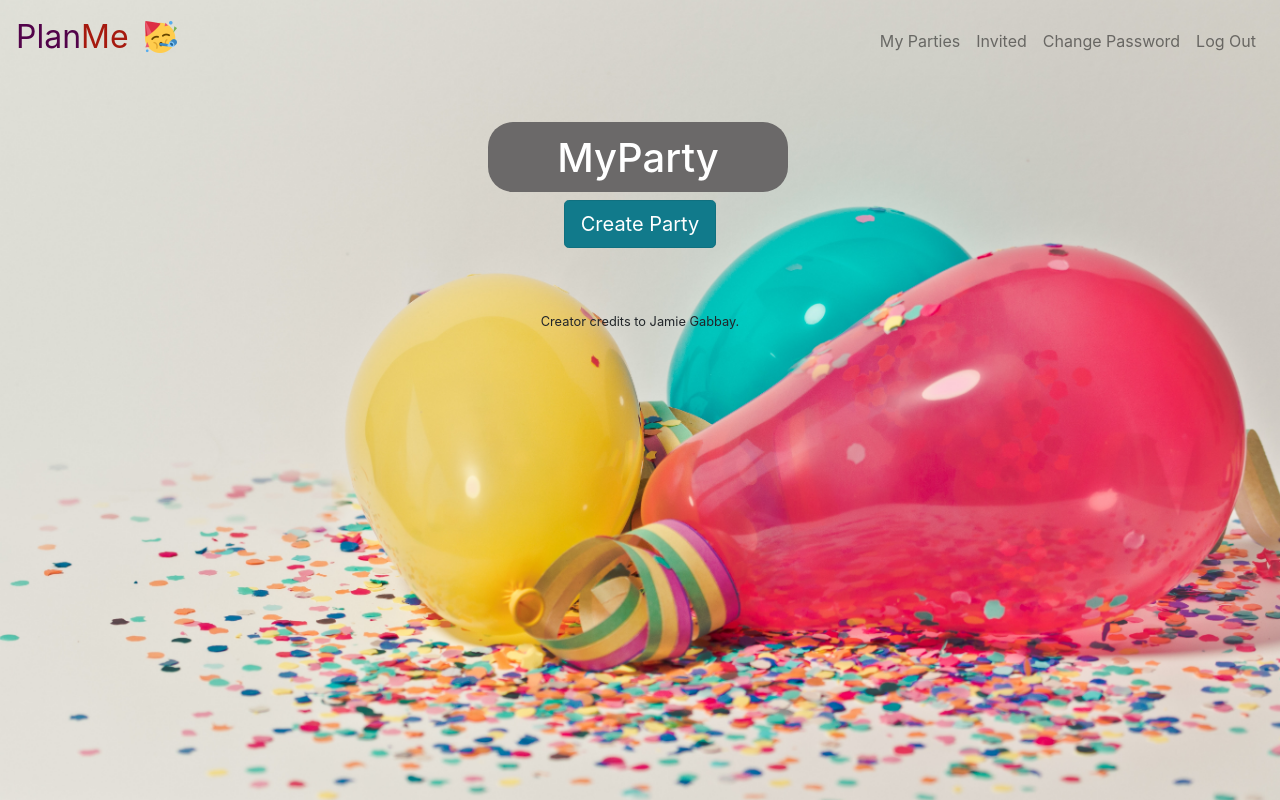
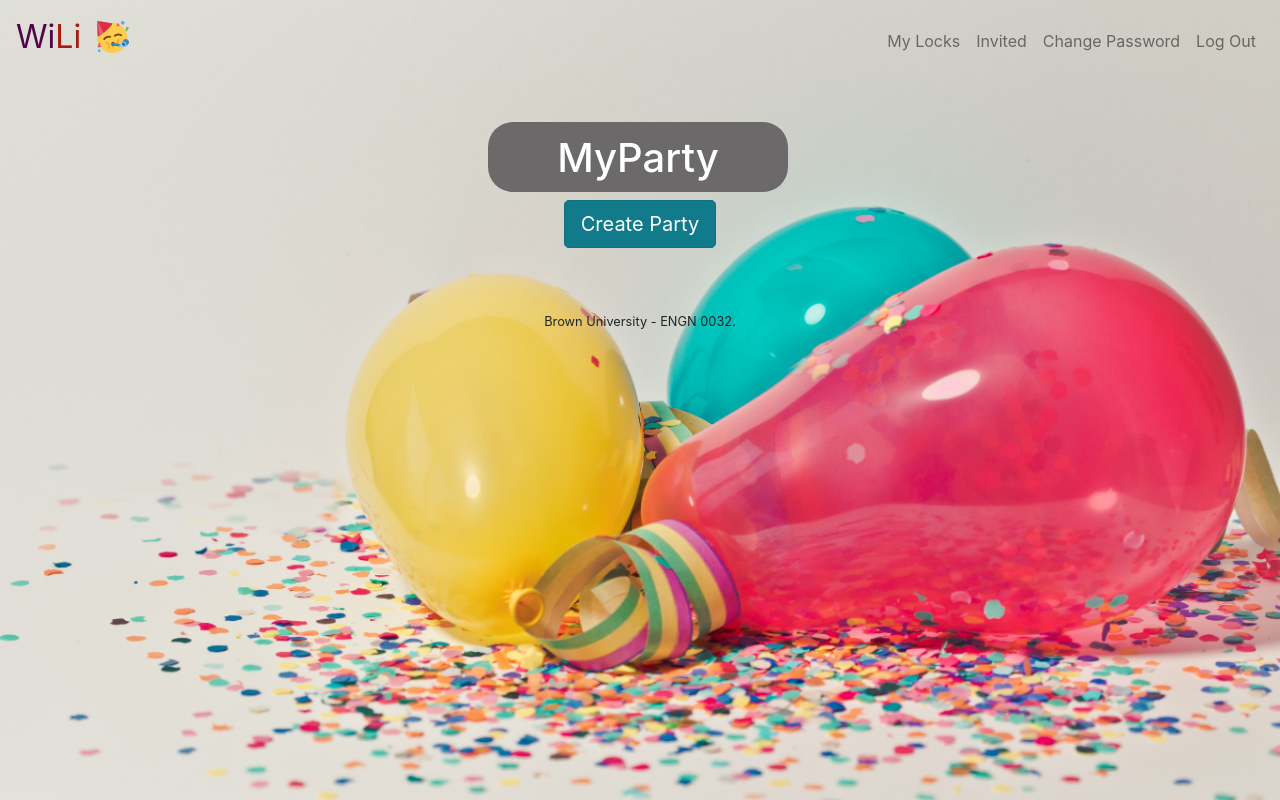
Before and after one commit to jgbby/WiLi, a Flask app: page / in a window 1280 px wide. Run offline with Flask 2, Linux system fonts and the light colour scheme; a user stored in the database is signed in; data comes from the database, SQL or seed files in the repository; some libraries are stand-ins or nearby versions.

Commit message:
Update layout1.html

```diff
--- a/templates/layout1.html
+++ b/templates/layout1.html
@@ -27,7 +27,7 @@
     <div class="bg">
     <body>
         <nav class="navbar navbar-expand-md navbar-light">
-            <a class="navbar-brand" href="/"><span class="darkpurple">Plan</spam><span class="darkred">Me</span></a>
+            <a class="navbar-brand" href="/"><span class="darkpurple">Wi</spam><span class="darkred">Li</span></a>
             <img src="static/favicon.png"></img>
             <button aria-controls="navbar" aria-expanded="false" aria-label="Toggle navigation" class="navbar-toggler" data-target="#navbar" data-toggle="collapse" type="button">
                 <span class="navbar-toggler-icon"></span>
@@ -35,7 +35,7 @@
             <div class="collapse navbar-collapse" id="navbar">
                 {% if session.user_id %}
                     <ul class="navbar-nav ml-auto mt-2">
-                        <li class="nav-item"><a class="nav-link" href="/">My Parties</a></li>
+                        <li class="nav-item"><a class="nav-link" href="/">My Locks</a></li>
                         <li class="nav-item"><a class="nav-link" href="/invited">Invited</a></li>
                         <li class="nav-item"><a class="nav-link" href="/reset">Change Password</a></li>
                         <li class="nav-item"><a class="nav-link" href="/logout">Log Out</a></li>
@@ -62,7 +62,7 @@
         </main>
 
         <footer class="small text-center ">
-            Creator credits to Jamie Gabbay.
+            Brown University - ENGN 0032.
         </footer>
     </body>
     </div>
```
